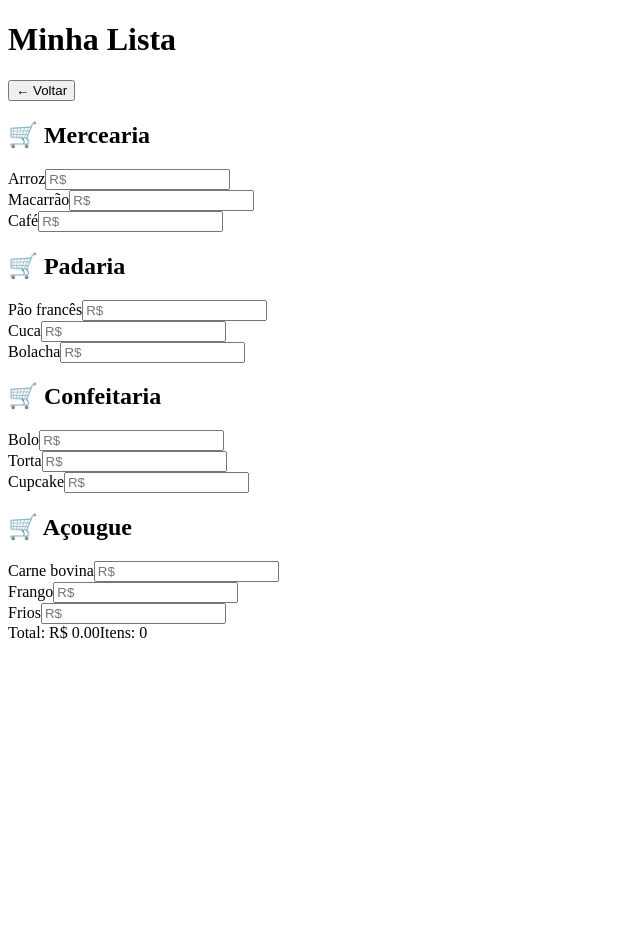
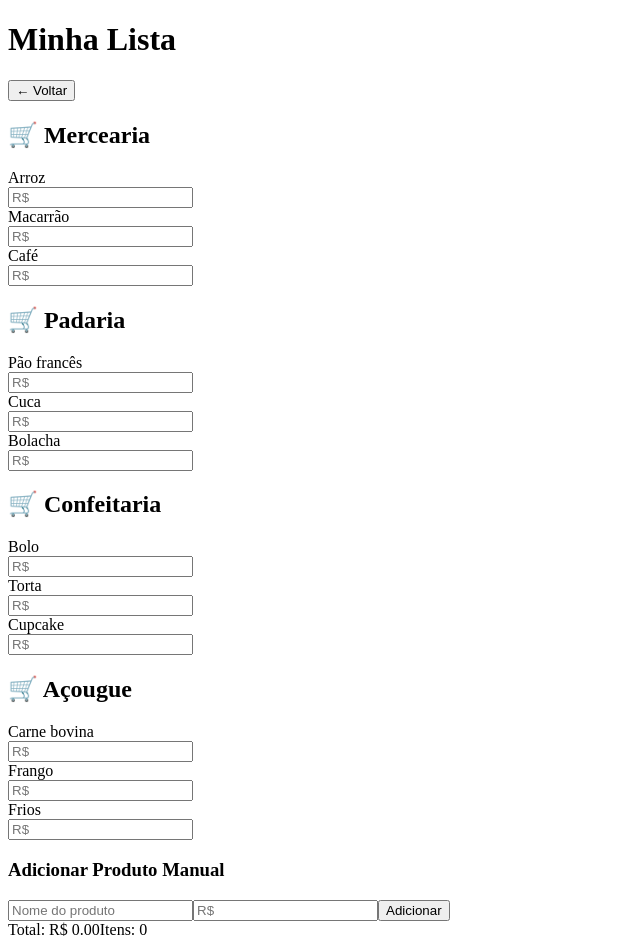
Before and after one commit to jukajia/meucarrinhoirani, a Next.js app: page /lista in a window 1280 px wide. Shown: the whole page, without its empty margins (0-640 px from the left). Before the commit the page ends 800 px from the top, so only its background shows below. Built offline with nearby package versions, Linux system fonts and the light colour scheme.

Commit message:
Update lista.tsx

```diff
--- a/src/pages/lista.tsx
+++ b/src/pages/lista.tsx
@@ -1,22 +1,13 @@
 import { useState } from "react";
+import CategoryList from "../components/CategoryList";
+import AddManual from "../components/AddManual";
+import Footer from "../components/Footer";
 
 const categories = [
-  {
-    name: "Mercearia",
-    items: ["Arroz", "Macarrão", "Café"]
-  },
-  {
-    name: "Padaria",
-    items: ["Pão francês", "Cuca", "Bolacha"]
-  },
-  {
-    name: "Confeitaria",
-    items: ["Bolo", "Torta", "Cupcake"]
-  },
-  {
-    name: "Açougue",
-    items: ["Carne bovina", "Frango", "Frios"]
-  }
+  { name: "Mercearia", items: ["Arroz", "Macarrão", "Café"] },
+  { name: "Padaria", items: ["Pão francês", "Cuca", "Bolacha"] },
+  { name: "Confeitaria", items: ["Bolo", "Torta", "Cupcake"] },
+  { name: "Açougue", items: ["Carne bovina", "Frango", "Frios"] },
 ];
 
 export default function Lista({ setPage }: { setPage: Function }) {
@@ -26,10 +17,14 @@ export default function Lista({ setPage }: { setPage: Function }) {
     setCart((prev) => ({ ...prev, [item]: value }));
   };
 
+  const handleAddManual = (name: string, value: number) => {
+    setCart((prev) => ({ ...prev, [name]: value }));
+  };
+
   const total = Object.values(cart).reduce((a, b) => a + b, 0);
 
   return (
-    <div className="w-full max-w-md p-4">
+    <div className="w-full max-w-md p-4 pb-24">
       <div className="flex justify-between items-center mb-4">
         <h1 className="text-2xl font-bold">Minha Lista</h1>
         <button onClick={() => setPage("home")} className="text-sm text-blue-500">
@@ -37,27 +32,9 @@ export default function Lista({ setPage }: { setPage: Function }) {
         </button>
       </div>
 
-      {categories.map((cat) => (
-        <div key={cat.name} className="mb-4 border rounded-xl p-4">
-          <h2 className="font-semibold text-lg mb-2">🛒 {cat.name}</h2>
-          {cat.items.map((item) => (
-            <div key={item} className="flex justify-between items-center mb-2">
-              <span>{item}</span>
-              <input
-                type="number"
-                placeholder="R$"
-                className="w-20 border rounded p-1 text-right"
-                onChange={(e) => handleChange(item, parseFloat(e.target.value) || 0)}
-              />
-            </div>
-          ))}
-        </div>
-      ))}
-
-      <div className="fixed bottom-0 left-0 right-0 bg-white border-t p-4 flex justify-between font-bold text-lg">
-        <span>Total: R$ {total.toFixed(2)}</span>
-        <span>Itens: {Object.keys(cart).length}</span>
-      </div>
+      <CategoryList categories={categories} onChange={handleChange} />
+      <AddManual onAdd={handleAddManual} />
+      <Footer total={total} itens={Object.keys(cart).length} />
     </div>
   );
 }
```
